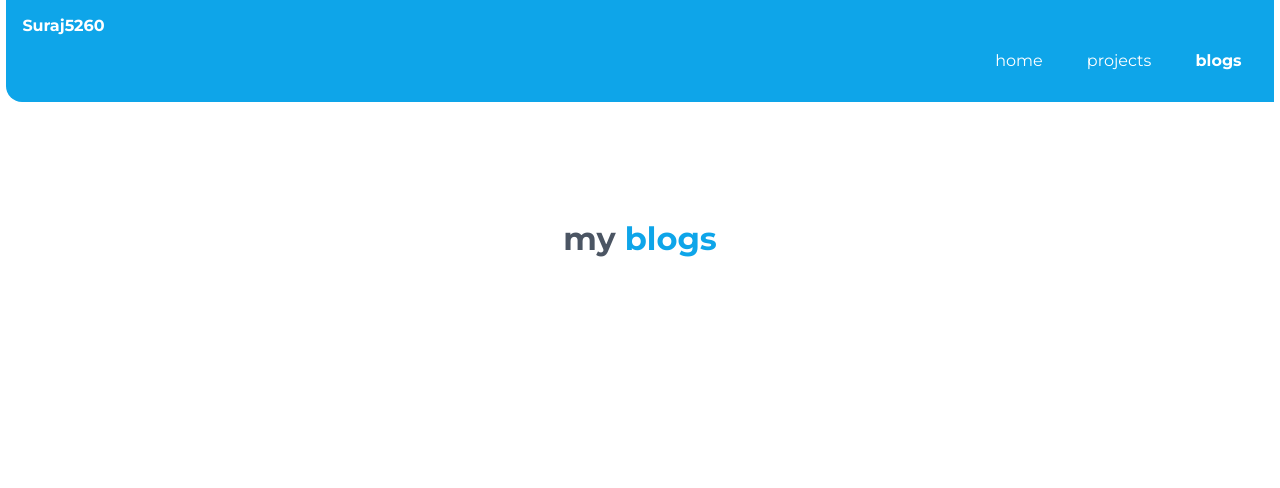
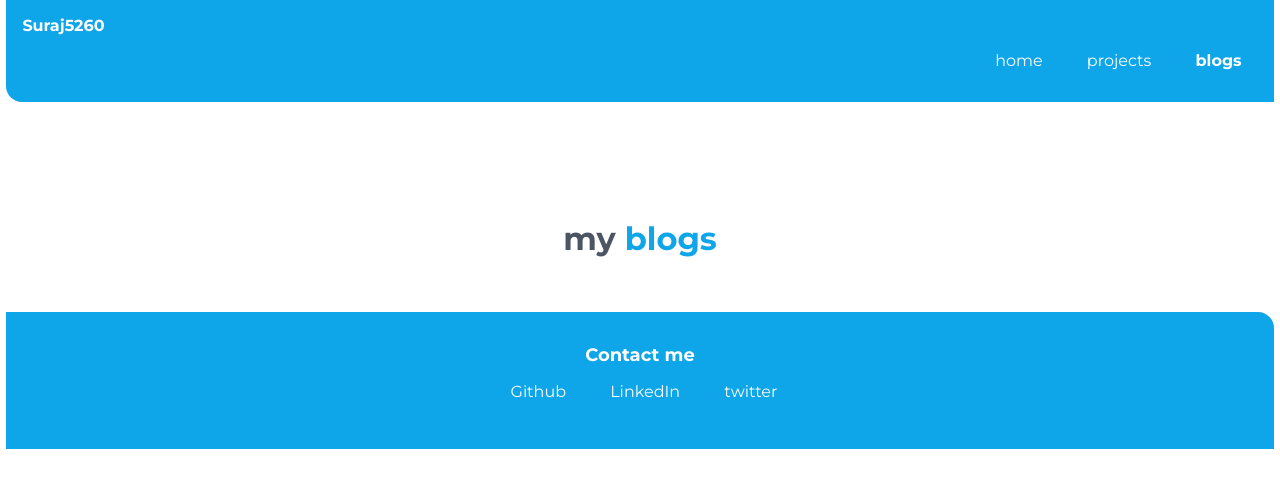
Before and after one commit to Suraj5260/New-Portfolio-Website, a plain HTML site: page blogs.html in a window 1280 px wide. Drawn offline with Linux system fonts and the light colour scheme.

Commit message:
added footers

```diff
--- a/blogs.html
+++ b/blogs.html
@@ -31,5 +31,30 @@
     </header>
 
 
+
+
+
+
+    <footer class="footer ">
+        <div class="footer-header">Contact me</div>
+        <ul class="social-links list__non-bullet">
+            <li class="list__item-inline ">
+                <a class="link" href="https://github.com/Suraj5260" target="_blank">
+                    Github
+                </a>
+            </li>
+            <li class="list__item-inline ">
+                <a class="link" href="https://www.linkedin.com/in/suraj5260" target="_blank">
+                    LinkedIn
+                </a>
+            </li>
+            <li class="list__item-inline ">
+                <a class="link" href="https://twitter.com/Suraj__t" target="_blank">
+                    twitter
+                </a>
+            </li>
+        </ul>
+    </footer>
+
 </body>
 </html>
```
Also changed, not shown: projects.html (+22 -0 lines).
